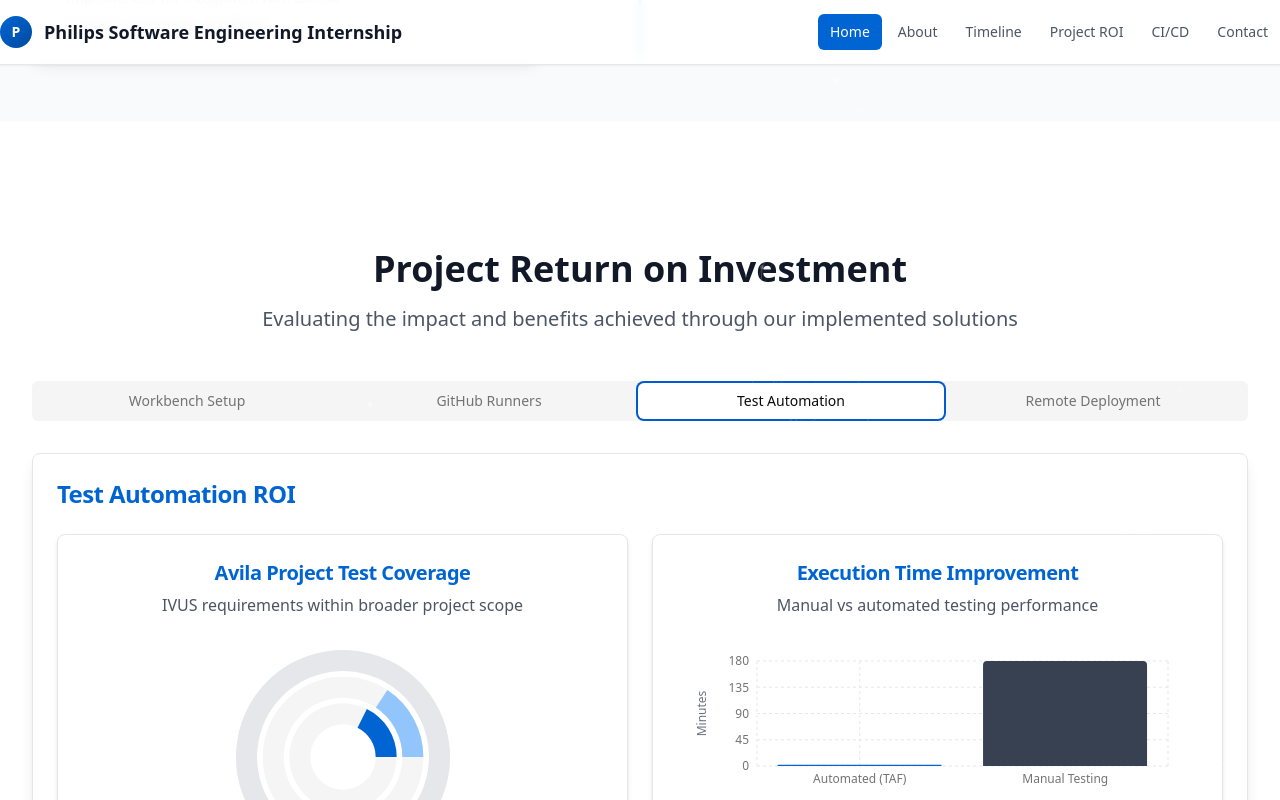
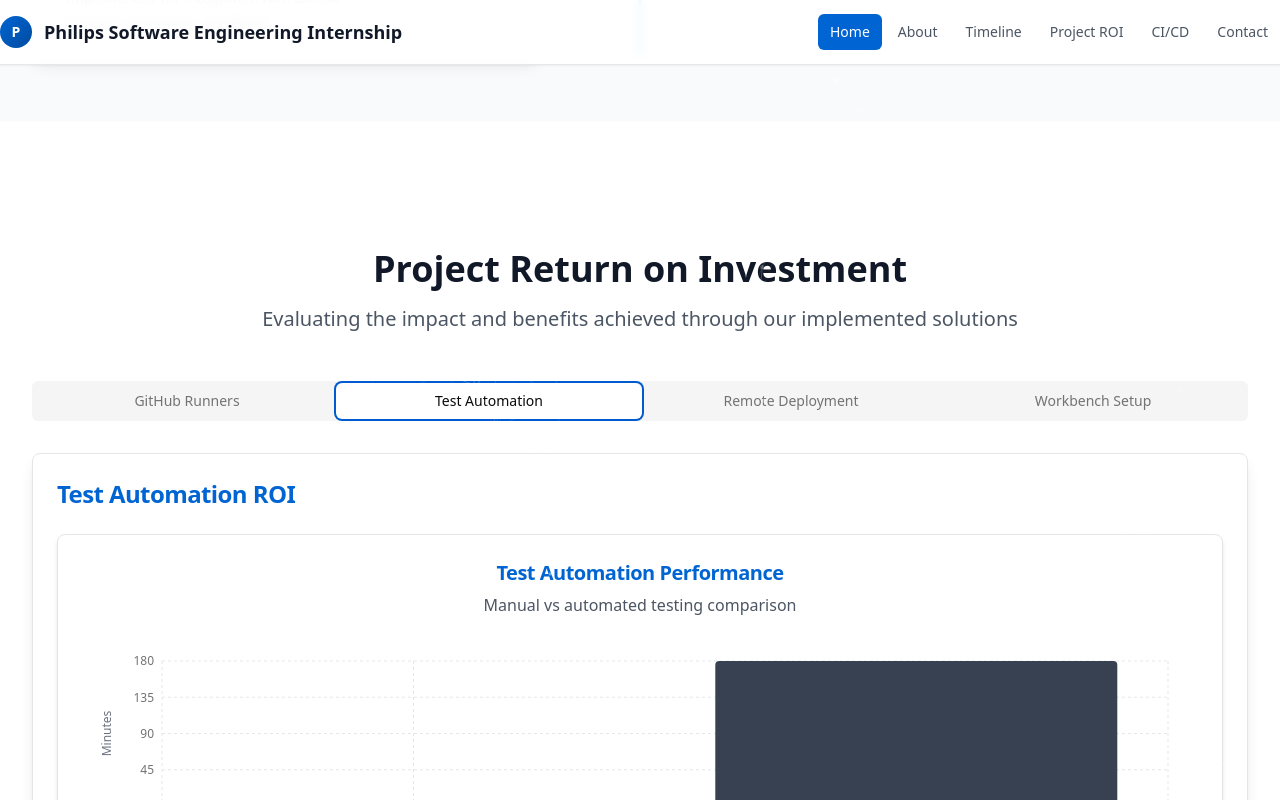
Before and after one commit to TomStevenson1/intern-demo, a React (Create React App) app: page / in a window 1280 px wide. Both pictures are taken after a click on the tab "Test Automation". Shown: the part 8202-9002 px from the top of the page. Built offline with nearby package versions, Linux system fonts and the light colour scheme.

Commit message:
Update ordering

```diff
--- a/src/components/sections/DevOpsOverview.tsx
+++ b/src/components/sections/DevOpsOverview.tsx
@@ -1,13 +1,10 @@
 import React from 'react';
 import { Card, CardContent, CardHeader, CardTitle } from '../ui/card';
 import { Tabs, TabsContent, TabsList, TabsTrigger } from '../ui/tabs';
-import { TrendingUp } from 'lucide-react';
-import { RadialBar, RadialBarChart, BarChart, Bar, XAxis, YAxis, CartesianGrid, ResponsiveContainer } from "recharts";
+import { BarChart, Bar, XAxis, YAxis, CartesianGrid, ResponsiveContainer, Cell } from "recharts";
 import {
-  ChartConfig,
   ChartContainer,
   ChartTooltip,
-  ChartTooltipContent,
 } from '../ui/chart';
 import {
   Carousel,
@@ -22,8 +19,6 @@
 import { TestCoverageLineChart } from '../charts/TestCoverageLineChart';
 import { UsageFrequencyChart } from '../charts/UsageFrequencyChart';
 import { PerformanceComparisonChart } from '../charts/PerformanceComparisonChart';
-import { RequirementsCoverageChart } from '../charts/RequirementsCoverageChart';
-import { TestExecutionTimeChart } from '../charts/TestExecutionTimeChart';
 
 const DevOpsOverview: React.FC = () => {
   return (
@@ -36,12 +31,12 @@
           </p>
         </div>
 
-        <Tabs defaultValue="workbench" className="w-full">
+        <Tabs defaultValue="runners" className="w-full">
           <TabsList className="grid w-full grid-cols-4 mb-8">
-            <TabsTrigger value="workbench">Workbench Setup</TabsTrigger>
             <TabsTrigger value="runners">GitHub Runners</TabsTrigger>
             <TabsTrigger value="testing">Test Automation</TabsTrigger>
             <TabsTrigger value="deployment">Remote Deployment</TabsTrigger>
+            <TabsTrigger value="workbench">Workbench Setup</TabsTrigger>
           </TabsList>
 
           <TabsContent value="workbench" className="space-y-6">
@@ -96,64 +91,12 @@
                 <CardTitle className="text-2xl text-primary">Test Automation ROI</CardTitle>
               </CardHeader>
               <CardContent className="space-y-6">
-                {/* Top Section - Two Cards */}
-                <div className="grid grid-cols-1 lg:grid-cols-2 gap-6">
-                  {/* Left: Avila Project Coverage - Radial Chart */}
-                  <Card className="shadow-md hover:shadow-lg transition-all duration-300 flex flex-col">
-                <CardHeader className="items-center pb-0">
-                  <CardTitle className="text-xl text-primary">Avila Project Test Coverage</CardTitle>
-                  <p className="text-gray-600">IVUS requirements within broader project scope</p>
-                </CardHeader>
-                <CardContent className="flex-1 pb-0">
-                  <ChartContainer
-                    config={{
-                      tests: {
-                        label: "Tests",
-                      },
-                      ivus: {
-                        label: "IVUS Automated",
-                        color: "#0065d3",
-                      },
-                      ready: {
-                        label: "Other Tests Ready",
-                        color: "rgb(147, 197, 253)",
-                      },
-                      remaining: {
-                        label: "Remaining Project",
-                        color: "rgb(229, 231, 235)",
-                      },
-                    }}
-                    className="mx-auto aspect-square max-h-[280px]"
-                  >
-                    <RadialBarChart
-                      data={[
-                        { category: "ivus", tests: 106, fill: "#0065d3" },
-                        { category: "ready", tests: 94, fill: "rgb(147, 197, 253)" },
-                        { category: "remaining", tests: 600, fill: "rgb(229, 231, 235)" },
-                      ]}
-                      innerRadius={30}
-                      outerRadius={110}
-                    >
-                      <ChartTooltip
-                        cursor={false}
-                        content={<ChartTooltipContent hideLabel nameKey="category" />}
-                      />
-                      <RadialBar dataKey="tests" background />
-                    </RadialBarChart>
-                  </ChartContainer>
-                  <div className="text-center mt-4">
-                    <div className="text-3xl font-bold text-primary">106</div>
-                    <div className="text-sm text-gray-600">of 800</div>
-                    <div className="text-xs text-gray-500 mt-1">13.3% coverage</div>
-                  </div>
-                </CardContent>
-              </Card>
-
-                  {/* Right: Execution Time Chart */}
+                {/* Top Section - Execution Time and Performance */}
+                <div className="w-full">
                   <Card className="shadow-md hover:shadow-lg transition-all duration-300">
                     <CardHeader className="text-center">
-                  <CardTitle className="text-xl text-primary">Execution Time Improvement</CardTitle>
-                  <p className="text-gray-600">Manual vs automated testing performance</p>
+                      <CardTitle className="text-xl text-primary">Test Automation Performance</CardTitle>
+                      <p className="text-gray-600">Manual vs automated testing comparison</p>
                     </CardHeader>
                     <CardContent className="space-y-6">
                       <ChartContainer
@@ -162,7 +105,7 @@
                           manual: { label: "Manual Testing", color: "rgb(55, 65, 81)" },
                           automated: { label: "Automated (TAF)", color: "rgb(0, 101, 211)" },
                         }}
-                    className="h-[160px] w-full"
+                        className="h-[200px] w-full"
                       >
                         <ResponsiveContainer width="100%" height="100%">
                           <BarChart
@@ -205,7 +148,18 @@
                       </ChartContainer>
 
                       <div className="border-t pt-4">
-                    <div className="grid grid-cols-2 gap-6 text-center">
+                        <div className="grid grid-cols-3 gap-6 text-center">
+                          <div>
+                            <div className="text-3xl font-bold text-primary mb-2">
+                              108
+                            </div>
+                            <div className="text-lg font-semibold text-gray-900 mb-1">
+                              Requirements
+                            </div>
+                            <div className="text-sm text-gray-600">
+                              Fully automated
+                            </div>
+                          </div>
                           <div>
                             <div className="text-3xl font-bold text-primary mb-2">
                               99%
```
Lines whose indentation alone changed are shown as unchanged.
